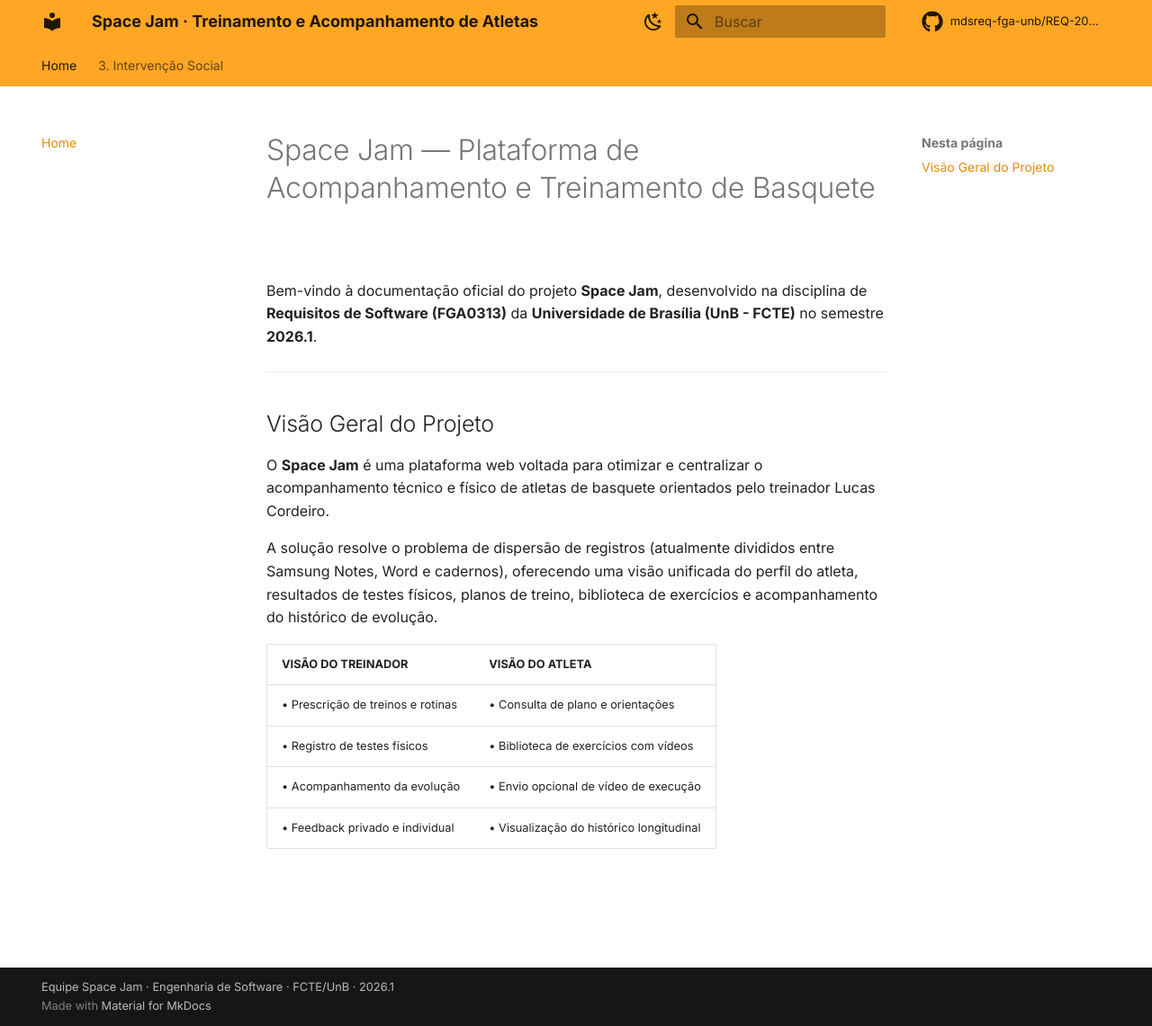
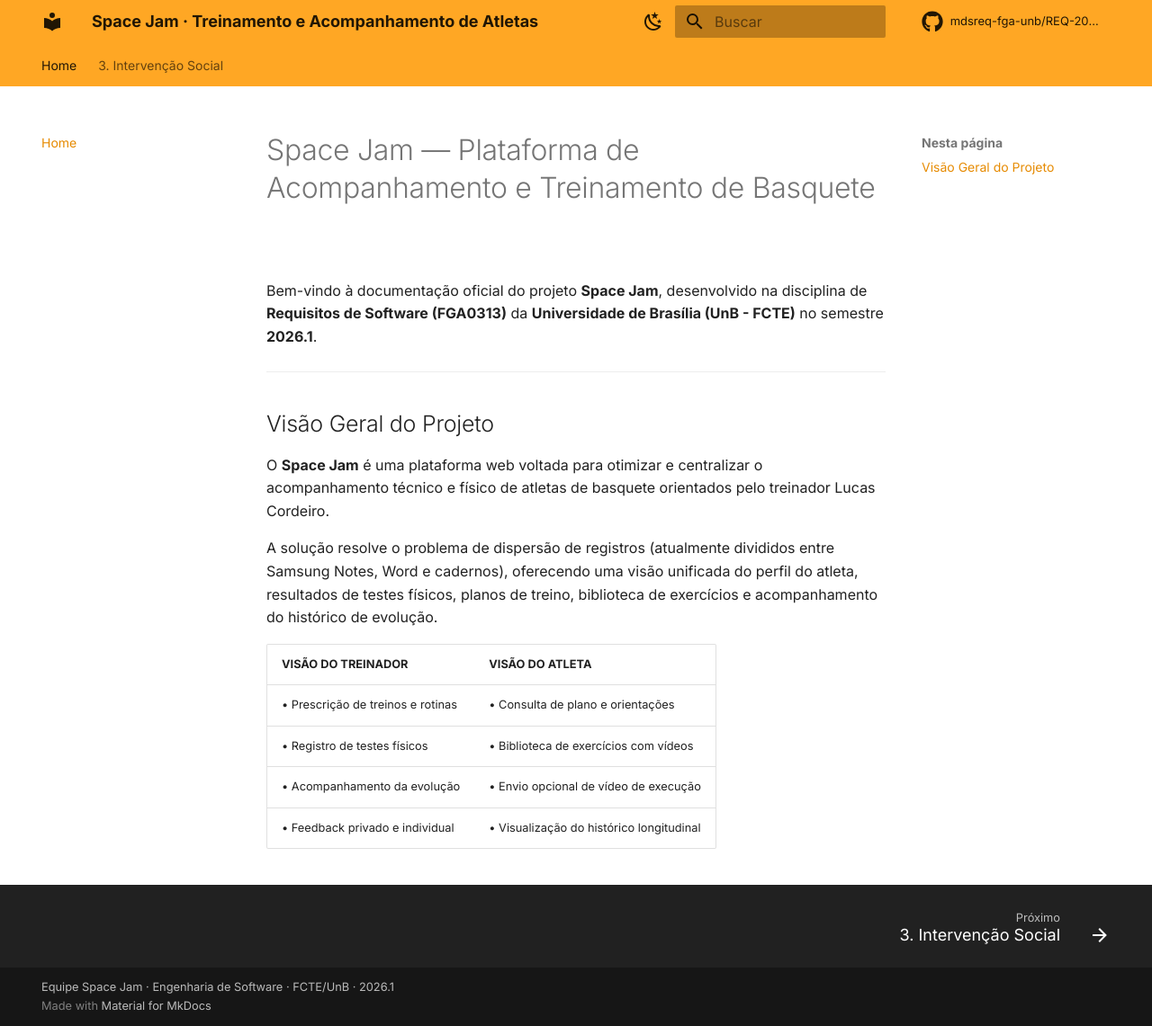
Before and after one commit to mdsreq-fga-unb/REQ-2026.2-T01-SpaceJam, an MkDocs documentation site: the page built from docs/index.md, in a window 1280 px wide and 1141 px high. Shown: the whole window at 90% size. Built offline with MkDocs 1.6.1 and Material for MkDocs 9.7.7, drawn with Linux system fonts in a browser that asks for light colours; comment, search, counter and statistics services are not loaded.

Commit message:
fix: correcao da navegacao do git pages

```diff
--- a/mkdocs.yml
+++ b/mkdocs.yml
@@ -65,4 +65,4 @@ plugins:
 
 nav:
   - Home: index.md
-  - "3. Intervenção Social": intervencao-social.md
+  - "3. Intervenção Social": intervencao_social.md
```
